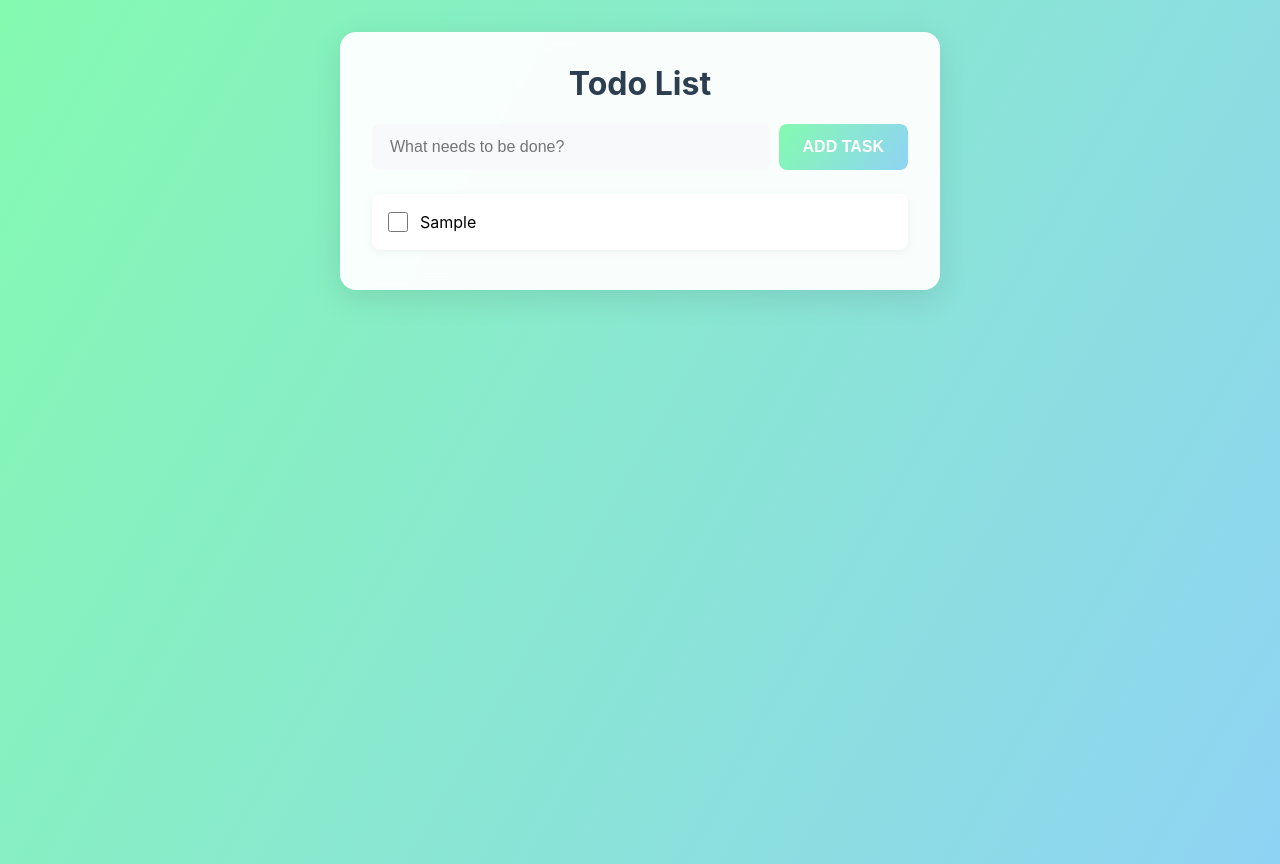
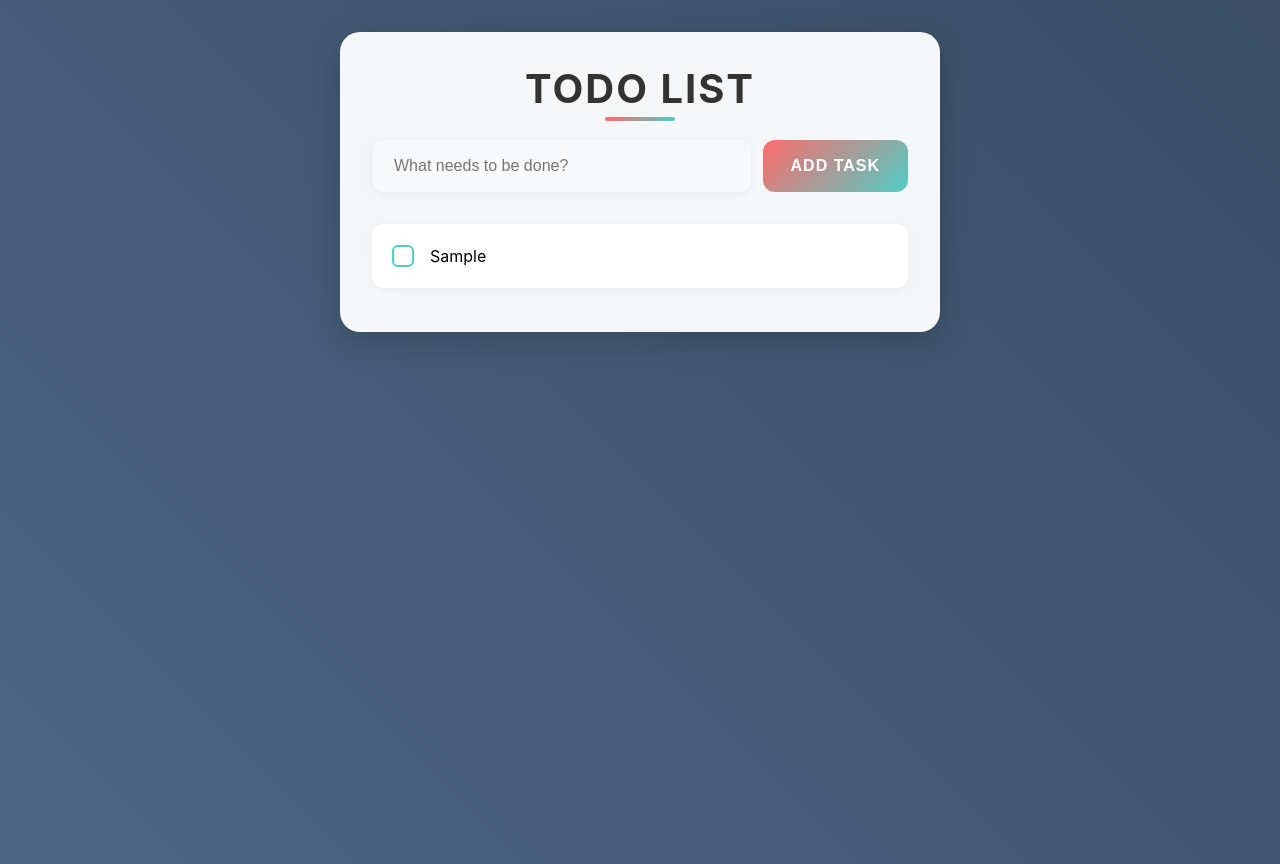
Before and after one commit to Princely24/HexSoftwares_Project-2_To-Do-List-App, a plain HTML site: page To-Do List App/index.html in a window 1280 px wide. Both pictures are taken after typing "Sample" into the empty fields and a click on the button "ADD TASK". Drawn offline with Linux system fonts and the light colour scheme.

Commit message:
Update style.css

```diff
--- a/To-Do List App/css/style.css
+++ b/To-Do List App/css/style.css
@@ -1,101 +1,144 @@
+:root {
+    --primary: #FF6B6B;
+    --secondary: #4ECDC4;
+    --accent: #FFE66D;
+    --background: #2C3E50;
+    --text: #333;
+    --light-text: #666;
+}
+
 body {
     font-family: -apple-system, BlinkMacSystemFont, "Segoe UI", Roboto, sans-serif;
     max-width: 600px;
     margin: 2rem auto;
     padding: 0 1rem;
-    background: linear-gradient(120deg, #84fab0 0%, #8fd3f4 100%);
+    background: linear-gradient(
+        45deg,
+        var(--background),
+        #516b8b,
+        var(--background)
+    );
+    background-size: 400% 400%;
     min-height: 100vh;
+    animation: gradientBG 15s ease infinite;
+}
+
+@keyframes gradientBG {
+    0% { background-position: 0% 50%; }
+    50% { background-position: 100% 50%; }
+    100% { background-position: 0% 50%; }
 }
 
 .container {
     background-color: rgba(255, 255, 255, 0.95);
     padding: 2rem;
-    border-radius: 16px;
-    box-shadow: 0 8px 32px rgba(0, 0, 0, 0.1);
+    border-radius: 20px;
+    box-shadow: 0 8px 32px rgba(0, 0, 0, 0.2);
     backdrop-filter: blur(10px);
-    animation: slideIn 0.5s ease-out;
+    animation: slideIn 0.8s cubic-bezier(0.68, -0.55, 0.265, 1.55);
+    transform-origin: top;
 }
 
 @keyframes slideIn {
     from {
-        transform: translateY(20px);
+        transform: translateY(-50px) scale(0.95);
         opacity: 0;
     }
     to {
-        transform: translateY(0);
+        transform: translateY(0) scale(1);
         opacity: 1;
     }
 }
 
 h1 {
-    color: #2c3e50;
+    color: var(--text);
     margin-top: 0;
     text-align: center;
     position: relative;
-    overflow: hidden;
+    font-size: 2.5rem;
+    text-transform: uppercase;
+    letter-spacing: 2px;
 }
 
 h1::after {
     content: '';
     position: absolute;
-    bottom: -5px;
-    left: 0;
-    width: 100%;
-    height: 3px;
-    background: linear-gradient(90deg, #84fab0, #8fd3f4);
-    animation: slideWidth 0.8s ease-out;
+    bottom: -8px;
+    left: 50%;
+    width: 60px;
+    height: 4px;
+    background: linear-gradient(90deg, var(--primary), var(--secondary));
+    transform: translateX(-50%);
+    border-radius: 2px;
+    animation: bounce 2s infinite;
 }
 
-@keyframes slideWidth {
-    from { transform: translateX(-100%); }
-    to { transform: translateX(0); }
+@keyframes bounce {
+    0%, 100% { transform: translateX(-50%) scaleX(1); }
+    50% { transform: translateX(-50%) scaleX(1.5); }
 }
 
 .input-group {
     display: flex;
-    gap: 8px;
-    margin-bottom: 1.5rem;
-    animation: fadeIn 0.5s ease-out 0.3s both;
-}
-
-@keyframes fadeIn {
-    from { opacity: 0; }
-    to { opacity: 1; }
+    gap: 12px;
+    margin-bottom: 2rem;
+    animation: fadeIn 0.5s ease-out 0.5s both;
 }
 
 #taskInput {
     flex: 1;
-    padding: 12px 16px;
+    padding: 15px 20px;
     border: 2px solid transparent;
-    border-radius: 8px;
+    border-radius: 12px;
     font-size: 16px;
     background: #f8f9fa;
-    transition: all 0.3s ease;
+    transition: all 0.4s cubic-bezier(0.4, 0, 0.2, 1);
+    box-shadow: 0 2px 8px rgba(0, 0, 0, 0.05);
 }
 
 #taskInput:focus {
     outline: none;
-    border-color: #84fab0;
+    border-color: var(--primary);
     background: white;
-    box-shadow: 0 0 0 4px rgba(132, 250, 176, 0.2);
+    box-shadow: 0 0 0 4px rgba(255, 107, 107, 0.2);
+    transform: translateY(-2px);
 }
 
 button {
-    background: linear-gradient(120deg, #84fab0 0%, #8fd3f4 100%);
+    background: linear-gradient(135deg, var(--primary), var(--secondary));
     color: white;
     border: none;
-    padding: 12px 24px;
-    border-radius: 8px;
+    padding: 12px 28px;
+    border-radius: 12px;
     cursor: pointer;
     font-size: 16px;
     font-weight: 600;
-    transition: all 0.3s ease;
+    transition: all 0.3s cubic-bezier(0.4, 0, 0.2, 1);
     text-transform: uppercase;
+    letter-spacing: 1px;
+    position: relative;
+    overflow: hidden;
+}
+
+button::after {
+    content: '';
+    position: absolute;
+    top: 0;
+    left: 0;
+    width: 100%;
+    height: 100%;
+    background: linear-gradient(135deg, var(--secondary), var(--primary));
+    opacity: 0;
+    transition: opacity 0.3s ease;
 }
 
 button:hover {
-    transform: translateY(-2px);
-    box-shadow: 0 4px 12px rgba(0, 0, 0, 0.1);
+    transform: translateY(-3px);
+    box-shadow: 0 6px 16px rgba(0, 0, 0, 0.15);
+}
+
+button:hover::after {
+    opacity: 1;
 }
 
 button:active {
@@ -105,31 +148,81 @@ button:active {
 .todo-item {
     display: flex;
     align-items: center;
-    padding: 12px;
-    border-radius: 8px;
-    margin-bottom: 8px;
+    padding: 16px;
+    border-radius: 12px;
+    margin-bottom: 12px;
     background: white;
     box-shadow: 0 2px 8px rgba(0, 0, 0, 0.05);
-    animation: slideIn 0.3s ease-out;
+    animation: slideInTask 0.5s cubic-bezier(0.4, 0, 0.2, 1);
+    transition: all 0.4s cubic-bezier(0.4, 0, 0.2, 1);
+    position: relative;
+    overflow: hidden;
+}
+
+@keyframes slideInTask {
+    from {
+        transform: translateX(-100px);
+        opacity: 0;
+    }
+    to {
+        transform: translateX(0);
+        opacity: 1;
+    }
+}
+
+.todo-item::before {
+    content: '';
+    position: absolute;
+    left: 0;
+    top: 0;
+    height: 100%;
+    width: 4px;
+    background: var(--secondary);
+    transform: scaleY(0);
+    transition: transform 0.3s ease;
+}
+
+.todo-item:hover::before {
+    transform: scaleY(1);
+}
+
+.todo-item:hover {
+    transform: translateX(8px) scale(1.02);
+    box-shadow: 0 8px 16px rgba(0, 0, 0, 0.1);
+}
+
+.todo-item input[type="checkbox"] {
+    margin-right: 16px;
+    width: 22px;
+    height: 22px;
+    cursor: pointer;
+    position: relative;
+    appearance: none;
+    border: 2px solid var(--secondary);
+    border-radius: 6px;
     transition: all 0.3s ease;
 }
 
-.todo-item:hover {
-    transform: translateX(4px);
-    box-shadow: 0 4px 12px rgba(0, 0, 0, 0.1);
+.todo-item input[type="checkbox"]:checked {
+    background: var(--secondary);
+    border-color: var(--secondary);
 }
 
-.todo-item input[type="checkbox"] {
-    margin-right: 12px;
-    width: 20px;
-    height: 20px;
-    cursor: pointer;
+.todo-item input[type="checkbox"]:checked::after {
+    content: '✓';
+    position: absolute;
+    color: white;
+    font-size: 14px;
+    left: 50%;
+    top: 50%;
+    transform: translate(-50%, -50%);
 }
 
 .todo-item span {
     flex: 1;
     font-size: 16px;
-    transition: all 0.3s ease;
+    transition: all 0.4s ease;
+    position: relative;
 }
 
 .todo-item.completed {
@@ -139,50 +232,67 @@ button:active {
 
 .todo-item.completed span {
     text-decoration: line-through;
-    color: #888;
+    color: var(--light-text);
 }
 
 .delete-btn {
-    background: linear-gradient(120deg, #ff9a9e 0%, #fad0c4 100%);
+    background: linear-gradient(135deg, #ff8a8a, #ff6b6b);
     padding: 8px 16px;
     font-size: 14px;
     opacity: 0;
+    transform: translateX(20px);
     transition: all 0.3s ease;
 }
 
 .todo-item:hover .delete-btn {
     opacity: 1;
-}
-
-.delete-btn:hover {
-    background: linear-gradient(120deg, #ff8a8a 0%, #fac0b4 100%);
-}
-
-#todoList {
-    margin-top: 1rem;
+    transform: translateX(0);
 }
 
 .empty-state {
     text-align: center;
-    color: #666;
-    padding: 2rem;
-    font-size: 1.1rem;
-    animation: pulse 2s infinite;
+    color: var(--light-text);
+    padding: 3rem 2rem;
+    font-size: 1.2rem;
+    animation: float 3s ease-in-out infinite;
+    background: linear-gradient(135deg, rgba(78, 205, 196, 0.1), rgba(255, 107, 107, 0.1));
+    border-radius: 12px;
+    backdrop-filter: blur(5px);
 }
 
-@keyframes pulse {
-    0% { opacity: 0.6; }
-    50% { opacity: 1; }
-    100% { opacity: 0.6; }
+@keyframes float {
+    0%, 100% { transform: translateY(0); }
+    50% { transform: translateY(-10px); }
 }
 
-/* Added animation for task completion */
+.task-complete-animation {
+    animation: taskComplete 0.5s cubic-bezier(0.68, -0.55, 0.265, 1.55);
+}
+
 @keyframes taskComplete {
     0% { transform: scale(1); }
-    50% { transform: scale(1.05); }
+    50% { transform: scale(1.1) rotate(5deg); }
     100% { transform: scale(1); }
 }
 
-.task-complete-animation {
-    animation: taskComplete 0.3s ease-out;
+/* Added confetti effect for task completion */
+.confetti {
+    position: fixed;
+    width: 10px;
+    height: 10px;
+    background: var(--accent);
+    opacity: 0;
+    pointer-events: none;
+    animation: confetti 1s ease-out forwards;
 }
+
+@keyframes confetti {
+    0% {
+        transform: translateY(0) rotate(0deg);
+        opacity: 1;
+    }
+    100% {
+        transform: translateY(100vh) rotate(720deg);
+        opacity: 0;
+    }
+}
```
